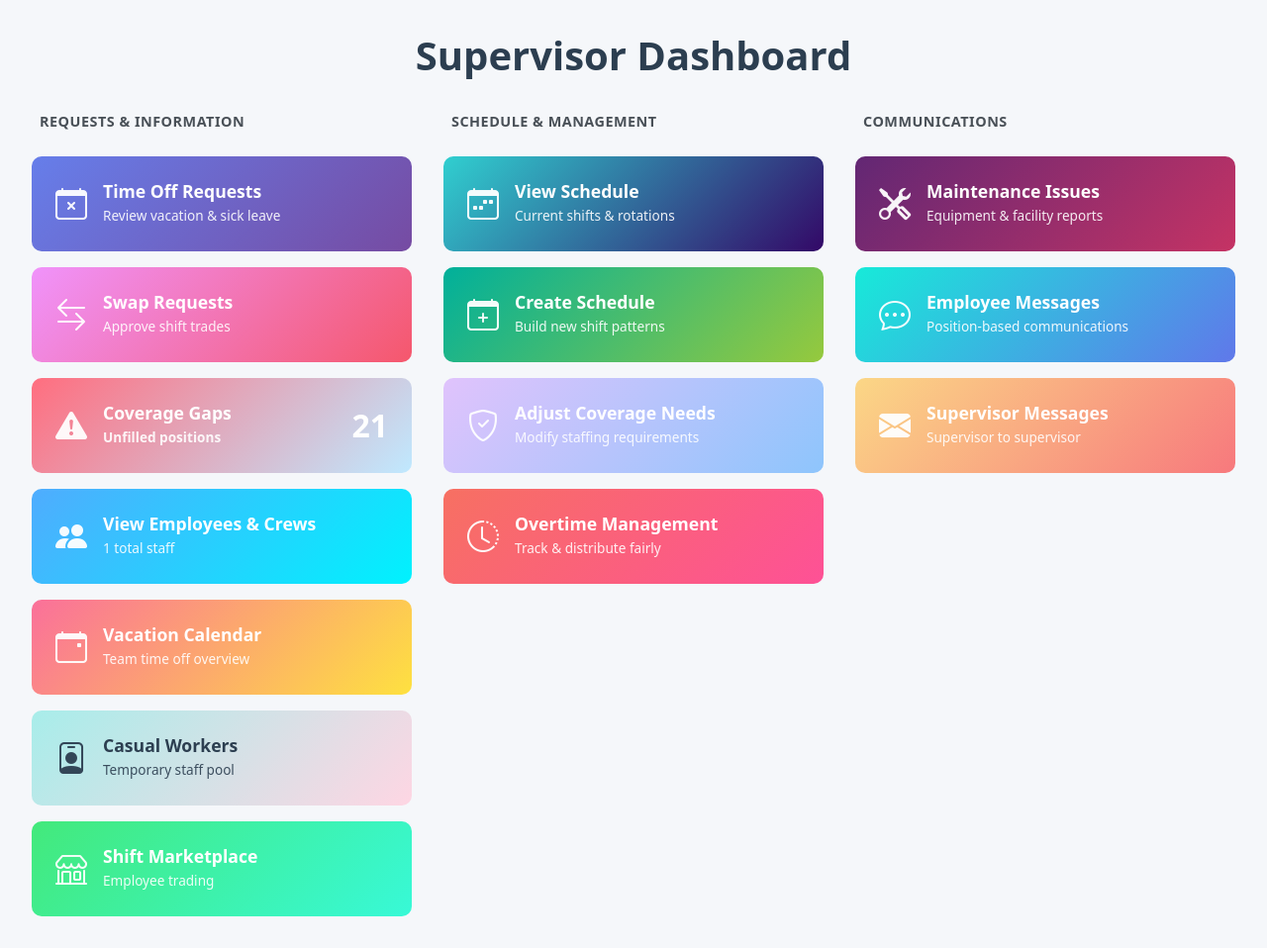
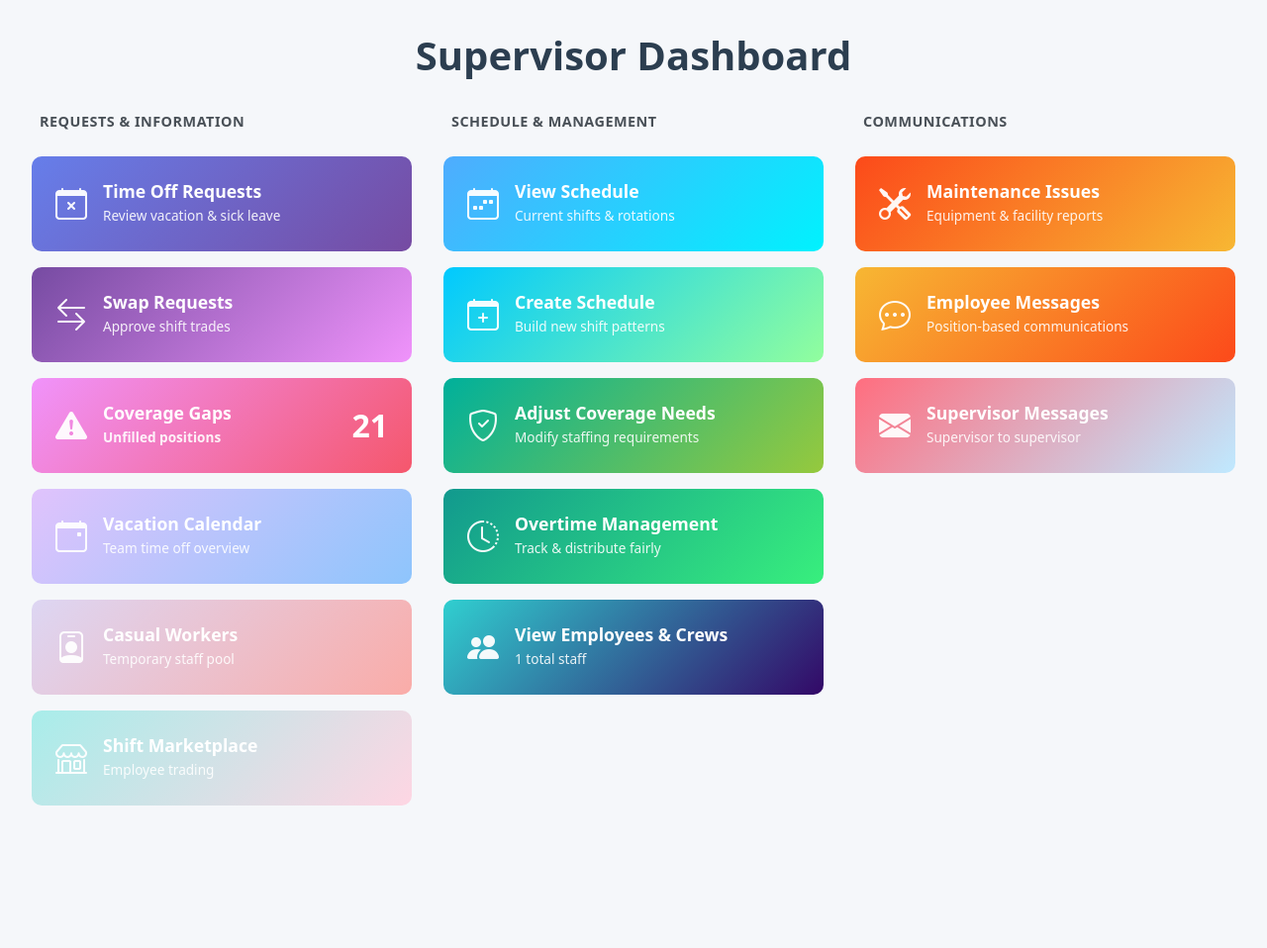
Before and after one commit to Hyperiongate/Workforce-Scheduler, a Flask app: page /dashboard in a window 1280 px wide. Shown: the part 56-1014 px from the top of the page at 99% size. After the commit the page ends 870 px from the top, so only its background shows below. Run offline with Flask 3, Linux system fonts and the light colour scheme; a user stored in the database is signed in; tables that the repository leaves empty hold one stand-in row (values such as "Sample post"); some libraries are stand-ins or nearby versions.

Commit message:
Update dashboard.html

```diff
--- a/templates/dashboard.html
+++ b/templates/dashboard.html
@@ -116,27 +116,25 @@
             100% { transform: scale(1); }
         }
 
-        /* Column 1 Colors - Requests & Info */
+        /* Column 1 Colors - Purple/Pink Theme (Requests & Info) */
         .card-timeoff { background: linear-gradient(135deg, #667eea 0%, #764ba2 100%); }
-        .card-swap { background: linear-gradient(135deg, #f093fb 0%, #f5576c 100%); }
-        .card-coverage { background: linear-gradient(135deg, #ff6e7f 0%, #bfe9ff 100%); }
-        .card-employees { background: linear-gradient(135deg, #4facfe 0%, #00f2fe 100%); }
-        .card-vacation { background: linear-gradient(135deg, #fa709a 0%, #fee140 100%); }
-        .card-casual { background: linear-gradient(135deg, #a8edea 0%, #fed6e3 100%); color: #2c3e50; }
-        .card-casual i { color: #2c3e50; }
-        .card-casual:hover { color: #2c3e50; }
-        .card-marketplace { background: linear-gradient(135deg, #43e97b 0%, #38f9d7 100%); }
+        .card-swap { background: linear-gradient(135deg, #764ba2 0%, #f093fb 100%); }
+        .card-coverage { background: linear-gradient(135deg, #f093fb 0%, #f5576c 100%); }
+        .card-vacation { background: linear-gradient(135deg, #e0c3fc 0%, #8ec5fc 100%); }
+        .card-casual { background: linear-gradient(135deg, #ddd6f3 0%, #faaca8 100%); }
+        .card-marketplace { background: linear-gradient(135deg, #a8edea 0%, #fed6e3 100%); }
 
-        /* Column 2 Colors - Schedule & Management */
-        .card-view-schedule { background: linear-gradient(135deg, #30cfd0 0%, #330867 100%); }
-        .card-create-schedule { background: linear-gradient(135deg, #00b09b 0%, #96c93d 100%); }
-        .card-adjust-coverage { background: linear-gradient(135deg, #e0c3fc 0%, #8ec5fc 100%); }
-        .card-overtime { background: linear-gradient(135deg, #f77062 0%, #fe5196 100%); }
+        /* Column 2 Colors - Blue/Green Theme (Schedule & Management) */
+        .card-view-schedule { background: linear-gradient(135deg, #4facfe 0%, #00f2fe 100%); }
+        .card-create-schedule { background: linear-gradient(135deg, #00c9ff 0%, #92fe9d 100%); }
+        .card-adjust-coverage { background: linear-gradient(135deg, #00b09b 0%, #96c93d 100%); }
+        .card-overtime { background: linear-gradient(135deg, #11998e 0%, #38ef7d 100%); }
+        .card-employees { background: linear-gradient(135deg, #30cfd0 0%, #330867 100%); }
 
-        /* Column 3 Colors - Communications */
-        .card-maintenance { background: linear-gradient(135deg, #622774 0%, #c53364 100%); }
-        .card-employee-msg { background: linear-gradient(135deg, #17ead9 0%, #6078ea 100%); }
-        .card-supervisor-msg { background: linear-gradient(135deg, #FBD786 0%, #f7797d 100%); }
+        /* Column 3 Colors - Orange/Red Theme (Communications) */
+        .card-maintenance { background: linear-gradient(135deg, #fc4a1a 0%, #f7b733 100%); }
+        .card-employee-msg { background: linear-gradient(135deg, #f7b733 0%, #fc4a1a 100%); }
+        .card-supervisor-msg { background: linear-gradient(135deg, #ff6e7f 0%, #bfe9ff 100%); }
 
         /* Special styling for metric cards */
         .metric-card {
@@ -233,15 +231,6 @@
                     <div class="access-card-number">{{ coverage_gaps|default(0) }}</div>
                 </a>
 
-                <!-- View Employees and Crews -->
-                <a href="/dashboard" class="access-card card-employees">
-                    <i class="bi bi-people-fill"></i>
-                    <div class="access-card-content">
-                        <h3>View Employees & Crews</h3>
-                        <p>{{ total_employees }} total staff</p>
-                    </div>
-                </a>
-
                 <!-- Vacation Calendar -->
                 <a href="/vacation-calendar" class="access-card card-vacation">
                     <i class="bi bi-calendar-event"></i>
@@ -312,6 +301,15 @@
                         <p>Track & distribute fairly</p>
                     </div>
                 </a>
+
+                <!-- View Employees and Crews -->
+                <a href="/dashboard" class="access-card card-employees">
+                    <i class="bi bi-people-fill"></i>
+                    <div class="access-card-content">
+                        <h3>View Employees & Crews</h3>
+                        <p>{{ total_employees }} total staff</p>
+                    </div>
+                </a>
             </div>
 
             <!-- Column 3: Communications -->
```
